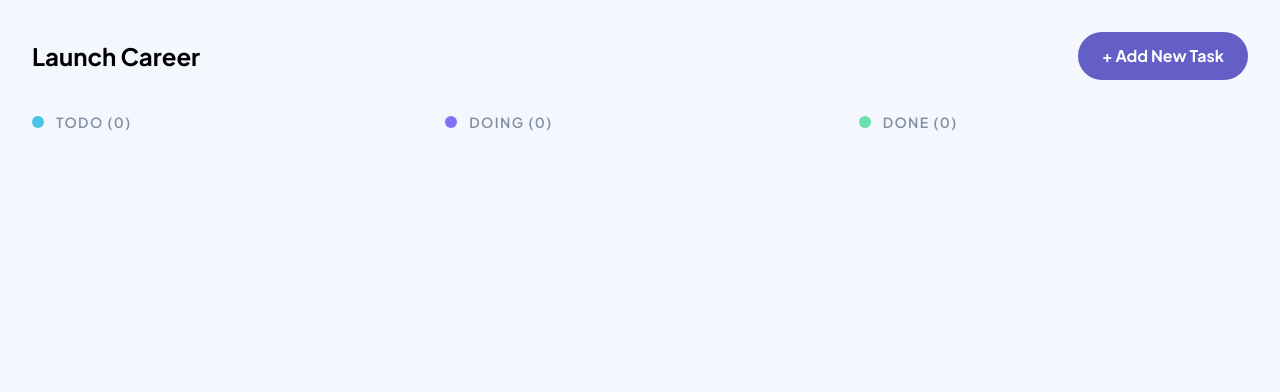
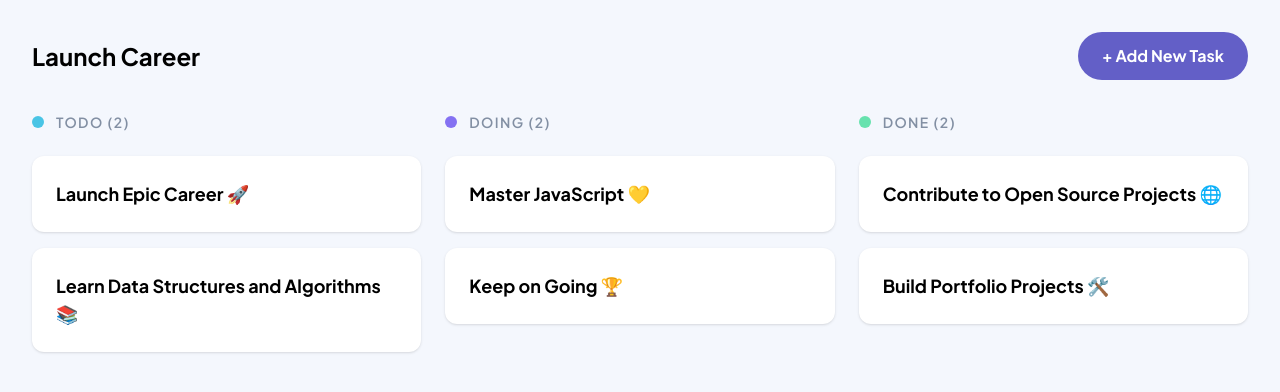
Before and after one commit to Nthabi2905/NTHMOL2550_PTO2508_A_Nthabiseng_Moloi_JSL05, a plain HTML site: page index.html in a window 1280 px wide. Drawn offline with nearby package versions, Linux system fonts and the light colour scheme.

Commit message:
add src=initialData.js

```diff
--- a/index.html
+++ b/index.html
@@ -144,6 +144,6 @@
       </div>
     </div>
 
-    <script src="scripts.js"></script>
+    <script src="initialData.js"></script>
   </body>
 </html>
```
